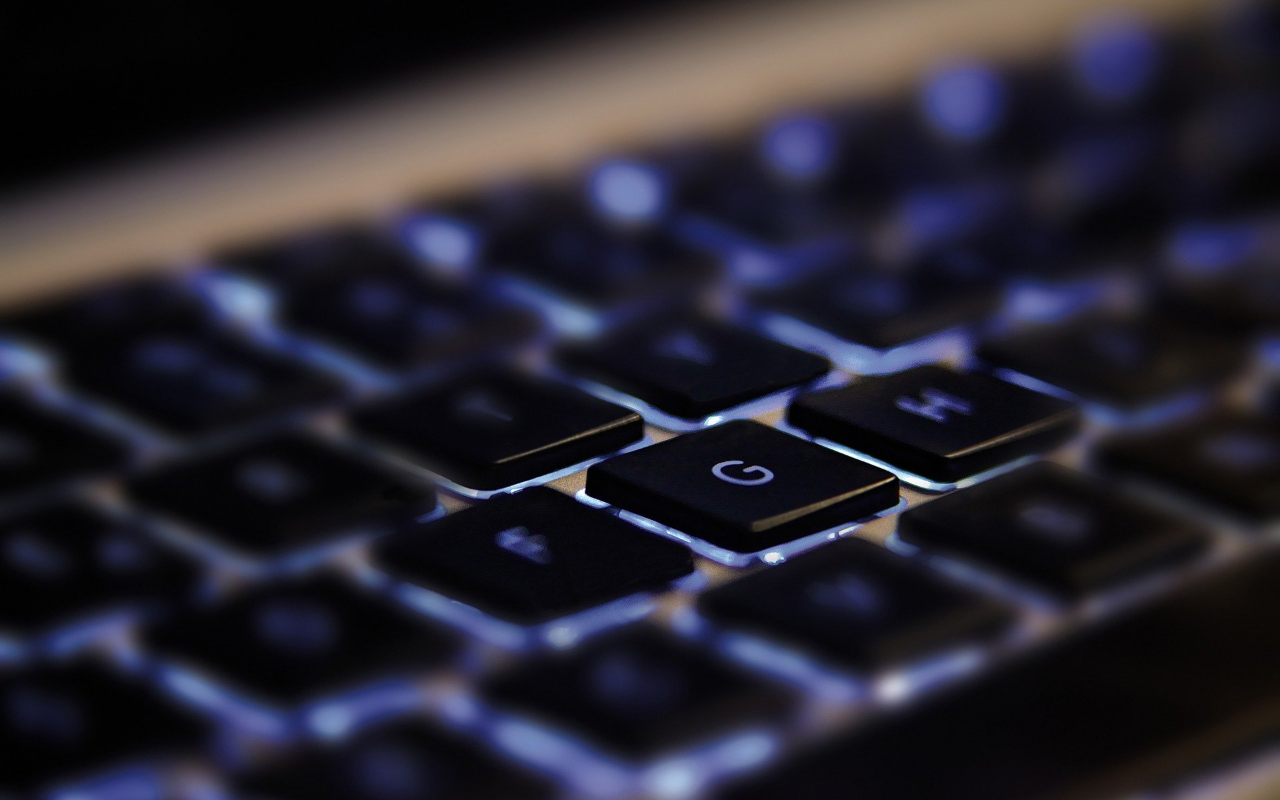
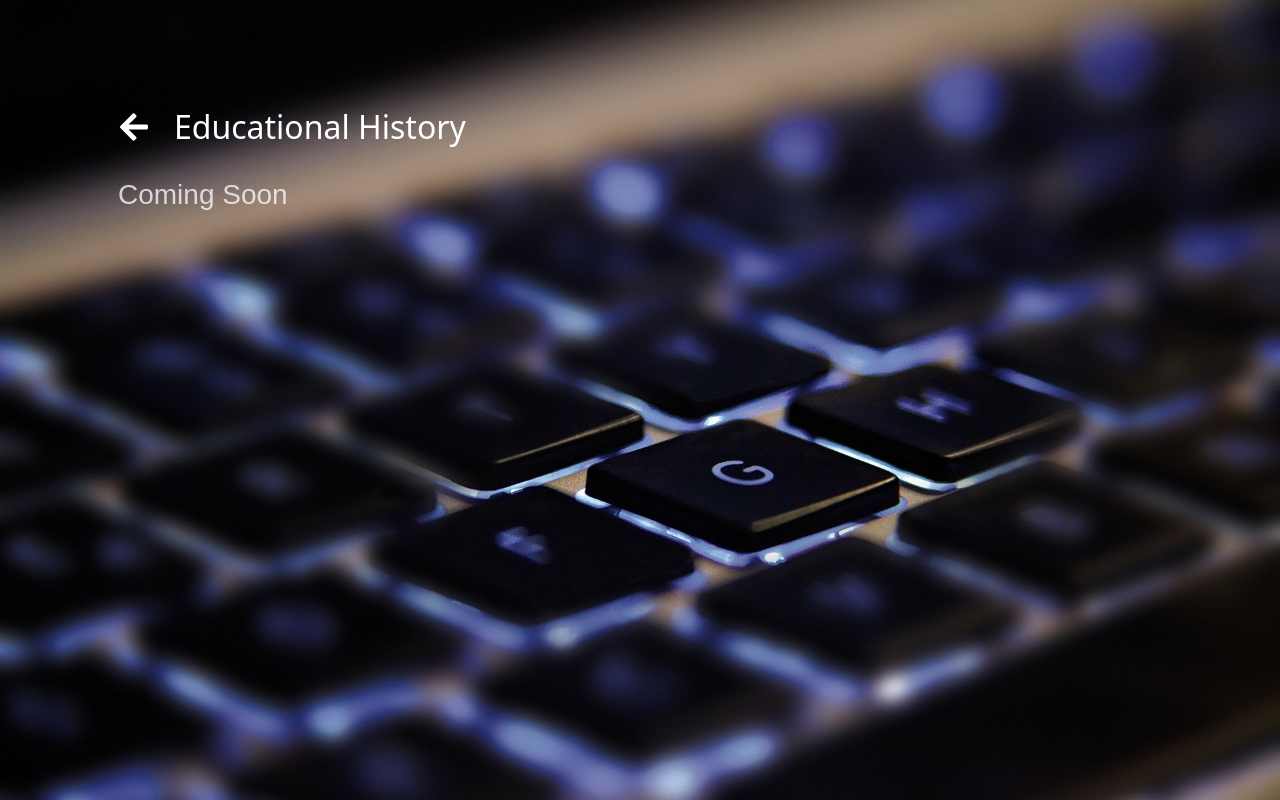
Before and after one commit to frasnym/Portofolio-ReactJS, a React (Create React App) app: page /#/education in a window 1280 px wide. Built offline with nearby package versions, Linux system fonts and the light colour scheme; a web font is replaced by a local one.

Commit message:
Coming Soon Page

```diff
--- a/src/App.js
+++ b/src/App.js
@@ -6,6 +6,8 @@ import HomePage from "./containers/HomePage";
 import AboutPage from "./containers/AboutPage";
 import PotencyPage from "./containers/PotencyPage";
 import CareerPage from "./containers/CareerPage";
+import EducationPage from "./containers/EducationPage";
+import OtherSkillPage from "./containers/OtherSkillPage";
 
 function App() {
 	return (
@@ -14,6 +16,8 @@ function App() {
 			<Route path="/about" component={AboutPage} />
 			<Route path="/potency" component={PotencyPage} />
 			<Route path="/career" component={CareerPage} />
+			<Route path="/education" component={EducationPage} />
+			<Route path="/others" component={OtherSkillPage} />
 		</HashRouter>
 	);
 }
--- /dev/null
+++ b/src/containers/EducationPage/index.js
@@ -0,0 +1,22 @@
+import React from "react";
+import { Col, Container, Row } from "react-bootstrap";
+
+import Layout from "../../components/Layout";
+import PageTitle from "../../components/PageTitle";
+
+export default function EducationPage() {
+	return (
+		<Layout>
+			<Container>
+				<Row>
+					<Col md={12} className="pt-5">
+						<PageTitle title="Educational History" />
+					</Col>
+					<Col md={12} className="content pt-3">
+						<p>Coming Soon</p>
+					</Col>
+				</Row>
+			</Container>
+		</Layout>
+	);
+}
--- a/src/containers/HomePage/index.js
+++ b/src/containers/HomePage/index.js
@@ -80,6 +80,18 @@ export default function HomePage() {
 						>
 							Career
 						</NavLink>
+						<NavLink
+							to="/education"
+							className="btn btn-outline-secondary btn-lg"
+						>
+							Education
+						</NavLink>
+						<NavLink
+							to="/others"
+							className="btn btn-outline-secondary btn-lg"
+						>
+							Other Skill
+						</NavLink>
 					</Col>
 				</Row>
 			</Container>
--- /dev/null
+++ b/src/containers/OtherSkillPage/index.js
@@ -0,0 +1,22 @@
+import React from "react";
+import { Col, Container, Row } from "react-bootstrap";
+
+import Layout from "../../components/Layout";
+import PageTitle from "../../components/PageTitle";
+
+export default function OtherSkillPage() {
+	return (
+		<Layout>
+			<Container>
+				<Row>
+					<Col md={12} className="pt-5">
+						<PageTitle title="Others Skill" />
+					</Col>
+					<Col md={12} className="content pt-3">
+						<p>Coming Soon</p>
+					</Col>
+				</Row>
+			</Container>
+		</Layout>
+	);
+}
--- a/src/containers/PotencyPage/index.js
+++ b/src/containers/PotencyPage/index.js
@@ -71,7 +71,7 @@ export default function PotencyPage() {
 					<Col md={6} className="content pt-3">
 						<Card
 							bgcolor="dark"
-							header="Others"
+							header="Other"
 							content={
 								<ul>
 									<li>
```
